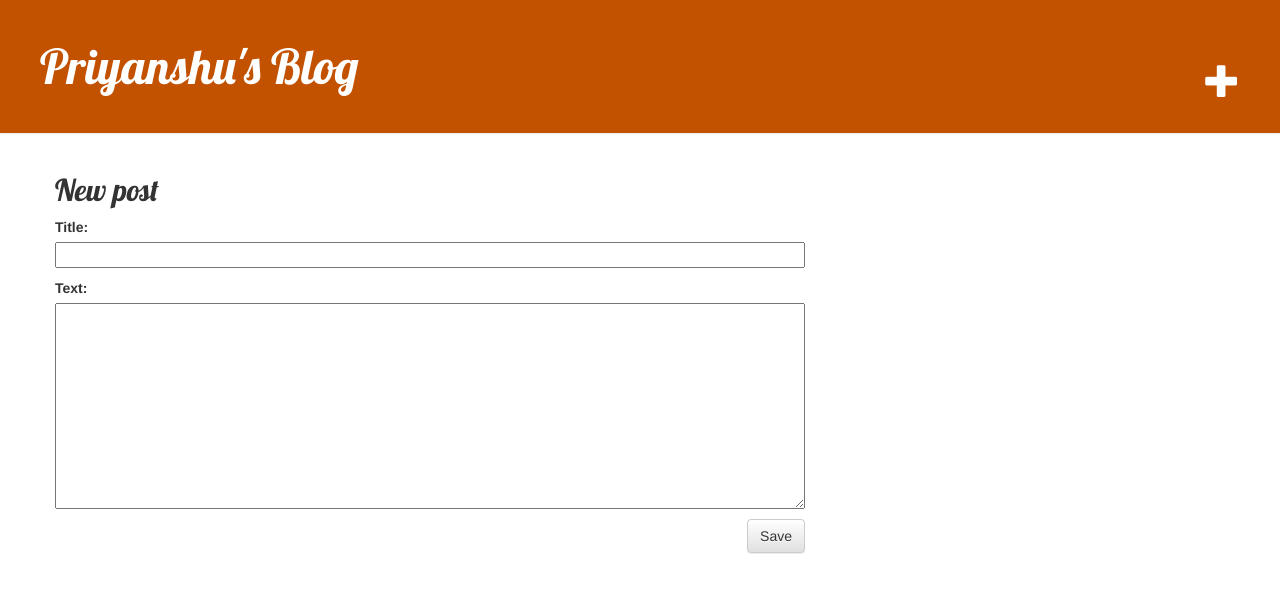
After one commit to tpriyanshu90/my-first-blog, a Django app: page /post/new/ in a window 1280 px wide. The commit adds this page. Shown: the top 593 px of the page. Run offline with Django 3.2, Linux system fonts and the light colour scheme; the visitor is signed in with stand-in values (Sample User, id 1); some libraries are stand-ins or nearby versions.

Commit message:
Added views to create/edit blog post inside the site.

```diff
--- /dev/null
+++ b/blog/forms.py
@@ -0,0 +1,9 @@
+from django import forms
+
+from .models import Post
+
+class PostForm(forms.ModelForm):
+
+    class Meta:
+        model = Post
+        fields = ('title', 'text',)
--- a/blog/static/css/blog.css
+++ b/blog/static/css/blog.css
@@ -49,3 +49,6 @@ h1, h2, h3, h4 {
 .post h1 a, .post h1 a:visited {
     color: #000000;
 }
+.glyphicon-plus{
+	top: -50px;
+}
--- a/blog/templates/blog/base.html
+++ b/blog/templates/blog/base.html
@@ -9,7 +9,12 @@
     </head>
     <body>
         <div class="page-header">
-            <h1><a href="/">Priyanshu's blog</a></h1>
+            <h1><a>Priyanshu's Blog</a></h1>
+            <h2>
+                {% if user.is_authenticated %}
+                    <a href="{% url 'post_new' %}" class="top-menu"><span class="glyphicon glyphicon-plus"></span></a>
+                {% endif %}
+            </h2>
         </div>
         <div class="content container">
             <div class="row">
--- a/blog/templates/blog/post_detail.html
+++ b/blog/templates/blog/post_detail.html
@@ -7,6 +7,9 @@
                 {{ post.published_date }}
             </div>
         {% endif %}
+        {% if user.is_authenticated %}
+     		<a class="btn btn-default" href="{% url 'post_edit' pk=post.pk %}"><span class="glyphicon glyphicon-pencil"></span></a>
+		{% endif %}
         <h2>{{ post.title }}</h2>
         <p>{{ post.text|linebreaksbr }}</p>
     </div>
--- /dev/null
+++ b/blog/templates/blog/post_edit.html
@@ -0,0 +1,9 @@
+{% extends 'blog/base.html' %}
+
+{% block content %}
+    <h2>New post</h2>
+    <form method="POST" class="post-form">{% csrf_token %}
+        {{ form.as_p }}
+        <button type="submit" class="save btn btn-default">Save</button>
+    </form>
+{% endblock %}
--- a/blog/urls.py
+++ b/blog/urls.py
@@ -4,4 +4,6 @@ from . import views
 urlpatterns = [
     path('', views.post_list, name='post_list'),
     path('post/<int:pk>/', views.post_detail, name='post_detail'),
+    path('post/new/', views.post_new, name='post_new'),
+    path('post/<int:pk>/edit/', views.post_edit, name='post_edit'),
 ]
--- a/blog/views.py
+++ b/blog/views.py
@@ -1,7 +1,10 @@
 from django.shortcuts import render
 from django.utils import timezone
 from .models import Post
-from django.shortcuts import render, get_object_or_404
+from django.shortcuts import render, get_object_or_404, redirect
+from .forms import PostForm
+
+
 
 # CREATE VIEWS HERE
 
@@ -12,3 +15,30 @@ def post_list(request):
 def post_detail(request, pk):
     post = get_object_or_404(Post, pk=pk)
     return render(request, 'blog/post_detail.html', {'post': post})
+
+def post_new(request):
+    if request.method == "POST":
+        form = PostForm(request.POST)
+        if form.is_valid():
+            post = form.save(commit=False)
+            post.author = request.user
+            post.published_date = timezone.now()
+            post.save()
+            return redirect('post_detail', pk=post.pk)
+    else:
+        form = PostForm()
+    return render(request, 'blog/post_edit.html', {'form': form})
+
+def post_edit(request, pk):
+    post = get_object_or_404(Post, pk=pk)
+    if request.method == "POST":
+        form = PostForm(request.POST, instance=post)
+        if form.is_valid():
+            post = form.save(commit=False)
+            post.author = request.user
+            post.published_date = timezone.now()
+            post.save()
+            return redirect('post_detail', pk=post.pk)
+    else:
+        form = PostForm(instance=post)
+    return render(request, 'blog/post_edit.html', {'form': form})
```
